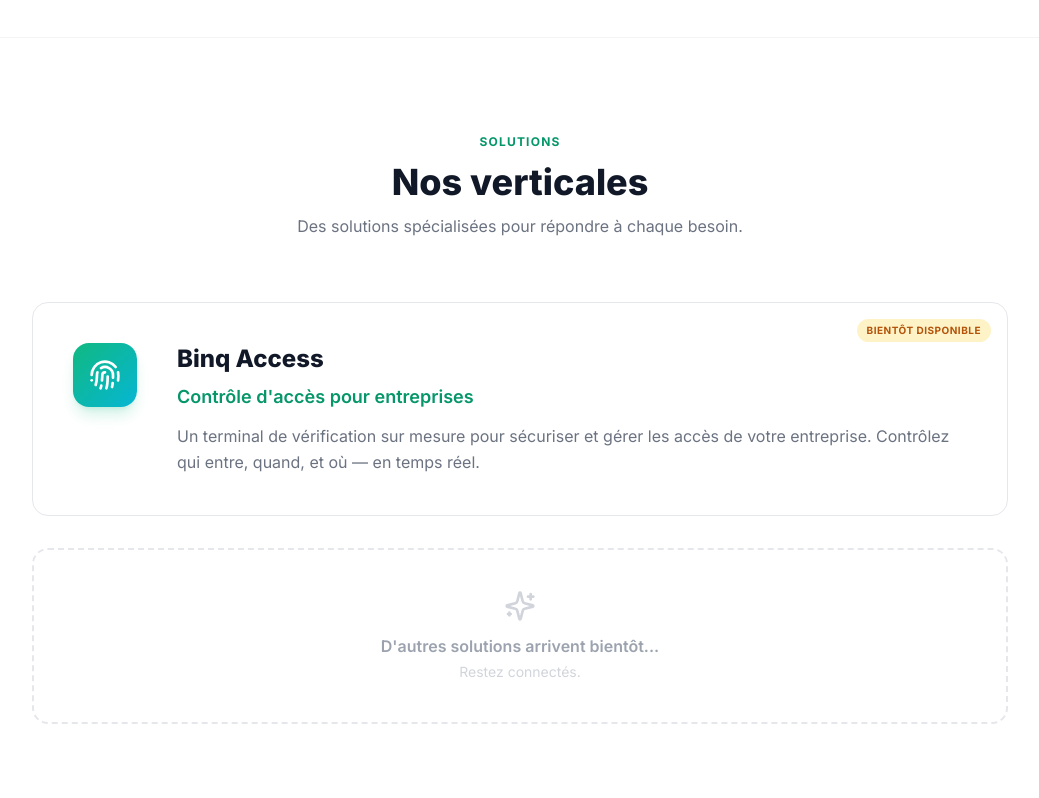
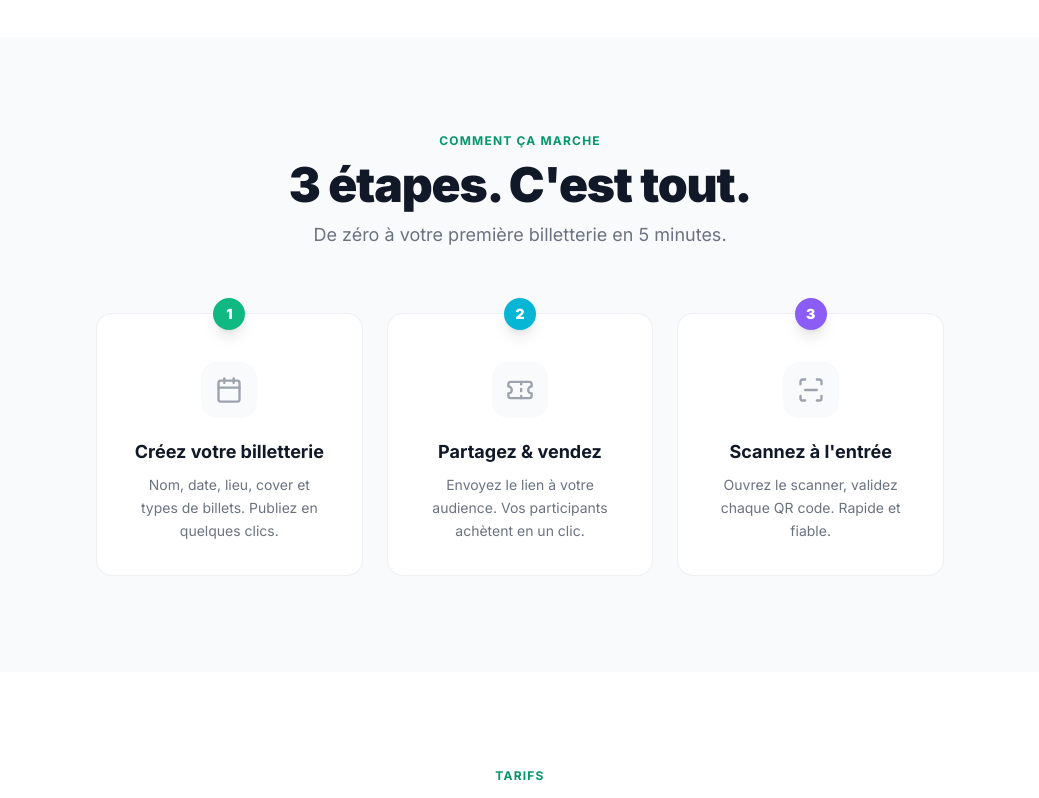
Before and after one commit to Jerome2024-net/BINQ, a Next.js app: page / in a window 1280 px wide. Shown: the part 2960-3758 px from the top of the page, without its empty margins (120-1159 px from the left). Built offline with nearby package versions, Linux system fonts and the light colour scheme; no server answers.

Commit message:
fix: supprime section Solutions de la landing page

```diff
--- a/src/app/page.tsx
+++ b/src/app/page.tsx
@@ -381,51 +381,6 @@ export default function HomePage() {
         </div>
       </section>
 
-      {/* ═══════ SOLUTIONS ═══════ */}
-      <section id="solutions" className="py-16 sm:py-24 border-t border-gray-100">
-        <div className="max-w-5xl mx-auto px-4 sm:px-6">
-          <div className="text-center mb-12 sm:mb-16">
-            <p className="text-xs font-bold uppercase tracking-widest text-emerald-600 mb-3">Solutions</p>
-            <h2 className="text-2xl sm:text-4xl font-extrabold text-gray-900">Nos verticales</h2>
-            <p className="text-gray-500 mt-3 max-w-xl mx-auto">Des solutions spécialisées pour répondre à chaque besoin.</p>
-          </div>
-
-          <div className="grid gap-6 sm:gap-8">
-            {/* Binq Access */}
-            <Link href="/binq-access" className="relative overflow-hidden rounded-2xl border border-gray-200 bg-white p-8 sm:p-10 hover:border-emerald-200 hover:shadow-lg transition-all duration-300 group block">
-              <div className="absolute top-4 right-4 bg-amber-100 text-amber-700 text-[10px] font-bold uppercase tracking-wider px-2.5 py-1 rounded-full">Bientôt disponible</div>
-
-              <div className="flex flex-col sm:flex-row gap-6 sm:gap-10 items-start">
-                <div className="flex-shrink-0">
-                  <div className="w-16 h-16 rounded-2xl bg-gradient-to-br from-emerald-500 to-cyan-500 flex items-center justify-center shadow-lg shadow-emerald-500/20">
-                    <Fingerprint className="w-8 h-8 text-white" />
-                  </div>
-                </div>
-
-                <div className="flex-1">
-                  <h3 className="text-xl sm:text-2xl font-extrabold text-gray-900 mb-2 flex items-center gap-2">
-                    Binq Access
-                    <ArrowRight className="w-5 h-5 text-emerald-500 opacity-0 group-hover:opacity-100 group-hover:translate-x-1 transition-all" />
-                  </h3>
-                  <p className="text-lg text-emerald-600 font-semibold mb-3">Contrôle d&apos;accès pour entreprises</p>
-                  <p className="text-gray-500 leading-relaxed">
-                    Un terminal de vérification sur mesure pour sécuriser et gérer les accès de votre entreprise.
-                    Contrôlez qui entre, quand, et où — en temps réel.
-                  </p>
-                </div>
-              </div>
-            </Link>
-
-            {/* Placeholder futur */}
-            <div className="rounded-2xl border-2 border-dashed border-gray-200 p-8 sm:p-10 text-center">
-              <Sparkles className="w-8 h-8 text-gray-300 mx-auto mb-3" />
-              <p className="text-gray-400 font-semibold">D&apos;autres solutions arrivent bientôt...</p>
-              <p className="text-sm text-gray-300 mt-1">Restez connectés.</p>
-            </div>
-          </div>
-        </div>
-      </section>
-
       {/* ═══════ COMMENT ÇA MARCHE ═══════ */}
       <section className="py-16 sm:py-24 bg-gray-50">
         <div className="max-w-4xl mx-auto px-4 sm:px-6">
```
